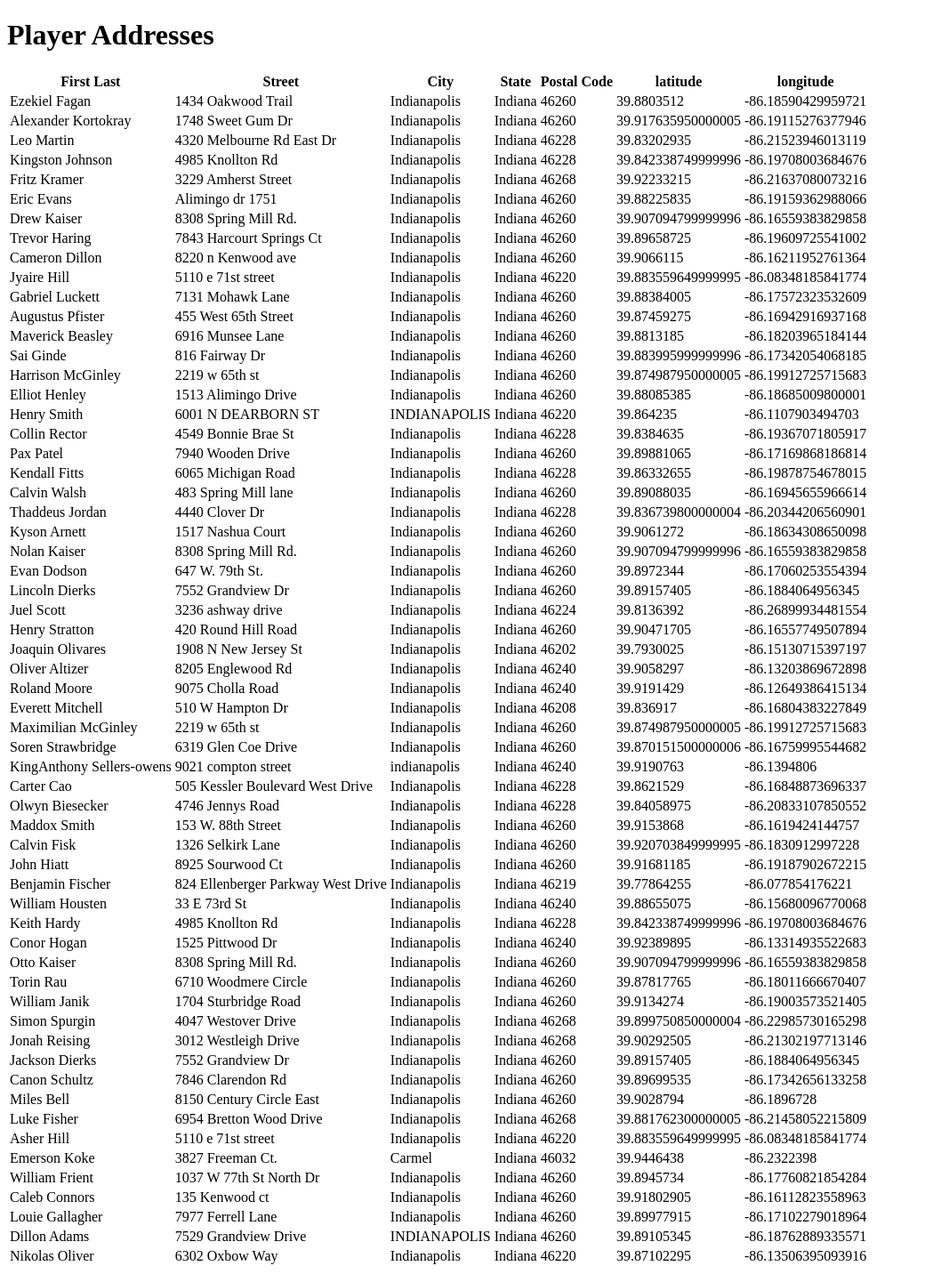
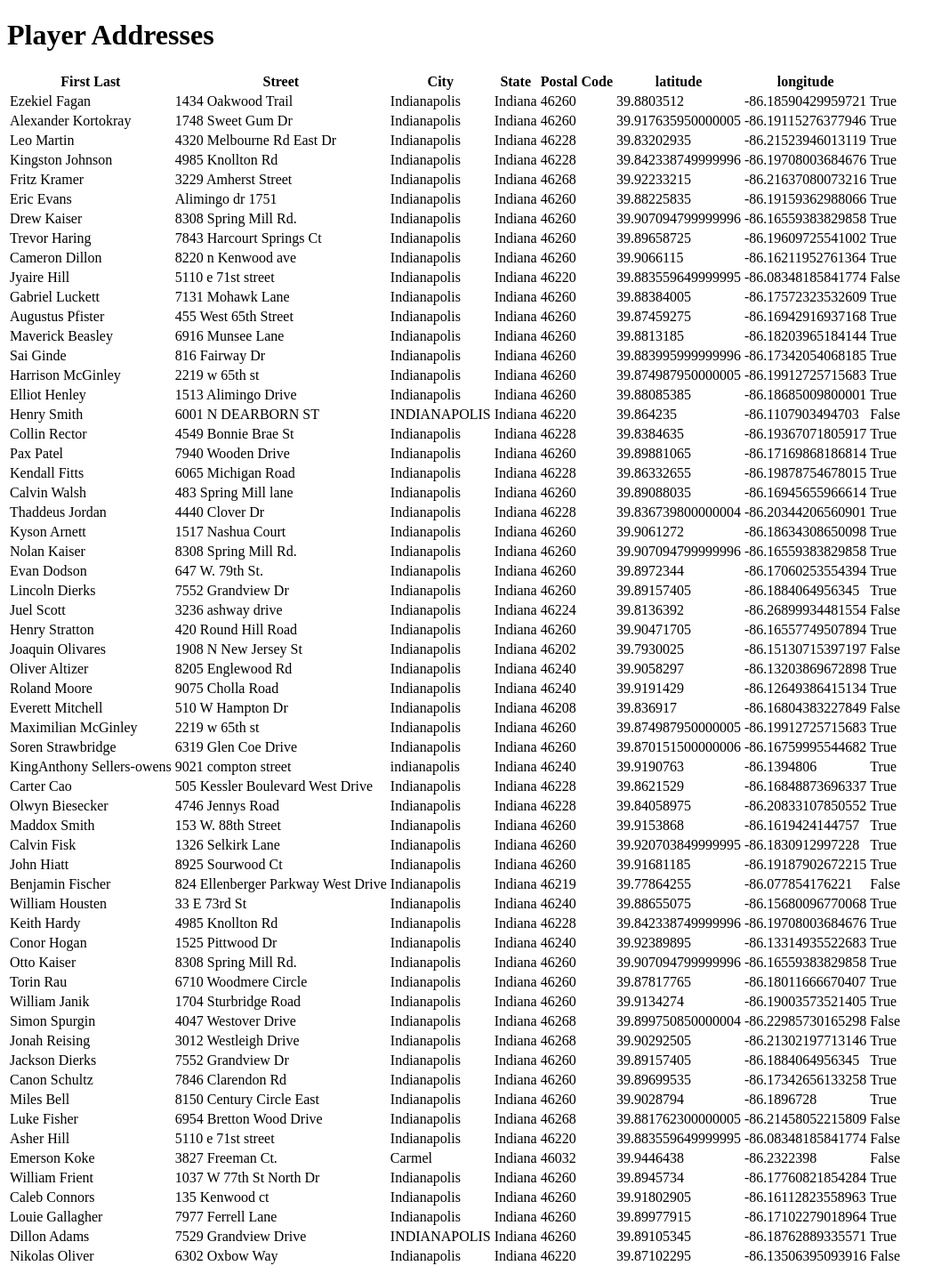
Before and after one commit to jakedub/littleleague_backend, a Django app: page /player_addresses/ in a window 1280 px wide. Shown: the whole page at 89% size, without its empty margins (0-1067 px from the left). Run offline with Django 5.2, Linux system fonts and the light colour scheme; data comes from the database, SQL or seed files in the repository; both versions use the stored data as it was after the commit.

Commit message:
added in district

```diff
--- a/league/models.py
+++ b/league/models.py
@@ -17,6 +17,7 @@ class Player(models.Model):
     team = models.ForeignKey(Team, on_delete=models.CASCADE, null=True, blank=True)  # Nullable field
     latitude = models.FloatField(null=True, blank=True)  # Add latitude field
     longitude = models.FloatField(null=True, blank=True)
+    district = models.BooleanField(default=False)
 
     def __str__(self):
         return f"{self.first_name} {self.last_name}"
--- a/league/serializers.py
+++ b/league/serializers.py
@@ -9,4 +9,4 @@ class TeamSerializer(serializers.ModelSerializer):
 class PlayerSerializer(serializers.ModelSerializer):
     class Meta:
         model = Player
-        fields = ['first_name', 'last_name', 'street_address', 'city', 'state', 'postal_code', 'latitude', 'longitude']
+        fields = ['first_name', 'last_name', 'street_address', 'city', 'state', 'postal_code', 'latitude', 'longitude', 'district']
--- a/league/templates/player_addresses.html
+++ b/league/templates/player_addresses.html
@@ -27,6 +27,7 @@
                     <td>{{ player.postal_code }} </td>
                     <td>{{player.latitude}}</td>
                     <td> {{player.longitude}}</td>
+                    <td>{{player.district}}</td>
                 </tr>
             {% endfor %}
 
--- a/league/views.py
+++ b/league/views.py
@@ -14,6 +14,7 @@ from .serializers import TeamSerializer, PlayerSerializer
 from django.core.exceptions import ValidationError
 import geopandas as gpd
 from rest_framework import viewsets
+from shapely.geometry import Point, Polygon
 
 # ViewSets for API (if needed in the future)
 class TeamViewSet(viewsets.ModelViewSet):
@@ -23,6 +24,19 @@ class TeamViewSet(viewsets.ModelViewSet):
 class PlayerViewSet(viewsets.ModelViewSet):
     queryset = Player.objects.all()
     serializer_class = PlayerSerializer
+
+
+def check_player_in_district(player, polygons):
+    # Get player's coordinates (assumed already available)
+    player_point = Point(player.longitude, player.latitude)  # Replace with actual coordinates
+    for polygon_coords in polygons:
+        polygon = Polygon(polygon_coords)
+        if polygon.contains(player_point):
+            player.district = True  # Player is within district
+            player.save()
+            return
+    player.district = False  # Player is outside district
+    player.save()
 
 # Geocode API View
 class GeocodeView(APIView):  # type: ignore
```
Also changed, not shown: db.sqlite3.
